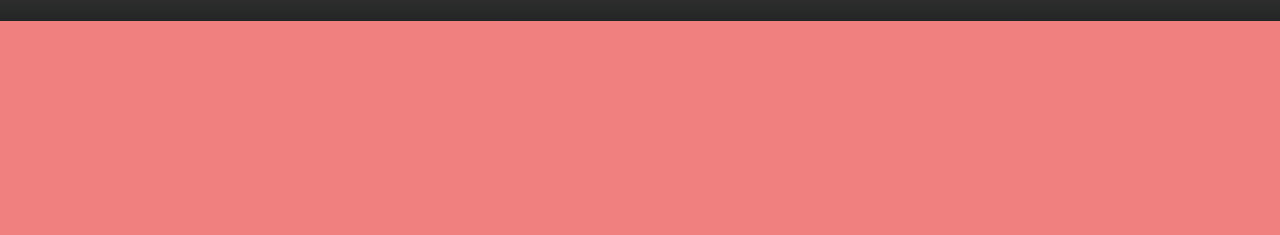
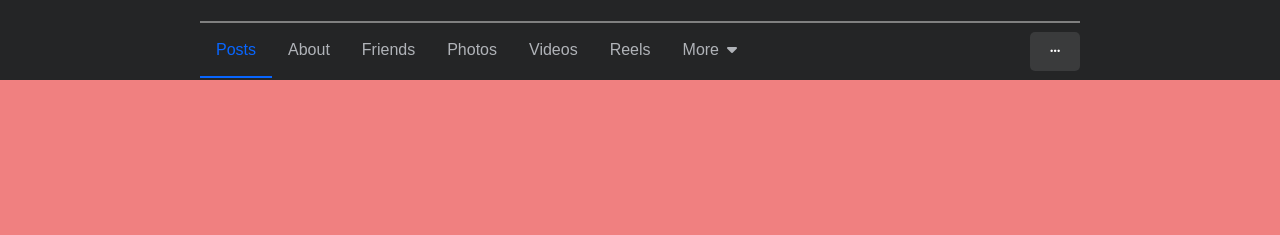
Before and after one commit to ScriptCrafterJS/facebook-profile-clone, a website: page index.html in a window 1280 px wide. Shown: the part 565-800 px from the top of the page. Drawn offline with Linux system fonts and the light colour scheme.

Commit message:
header section banner-edit section finished

```diff
--- a/index.html
+++ b/index.html
@@ -237,7 +237,22 @@
           </div>
         </div>
       </div>
-      <div class="banner__profile-links"></div>
+      <div class="banner__profile-links">
+        <div class="global-container">
+          <ul class="links">
+            <li class="profile-link"><a class="active" href="#">Posts</a></li>
+            <li class="profile-link"><a href="#">About</a></li>
+            <li class="profile-link"><a href="#">Friends</a></li>
+            <li class="profile-link"><a href="#">Photos</a></li>
+            <li class="profile-link"><a href="#">Videos</a></li>
+            <li class="profile-link"><a href="#">Reels</a></li>
+            <li class="profile-link">
+              <a href="#">More<i class="fa-solid fa-caret-down"></i></a>
+            </li>
+          </ul>
+          <i class="fa-solid fa-ellipsis"></i>
+        </div>
+      </div>
     </section>
   </body>
 </html>
--- a/scss/components/banner.scss
+++ b/scss/components/banner.scss
@@ -1,11 +1,10 @@
 @use "../util" as *;
 .banner {
-  background-image: linear-gradient(#fdf0ce, var(--clr-primary-gray));
   .banner__coverphoto {
+    background-image: linear-gradient(#fdf0ce, var(--clr-primary-gray));
     .image-container {
       max-width: 60rem;
       margin-inline: auto;
-      background-color: red;
       min-height: 23rem;
       overflow: hidden;
       position: relative;
@@ -37,12 +36,12 @@
     }
   }
   .banner__edit {
+    background-color: var(--clr-primary-gray);
     .global-container {
       display: flex;
       flex-direction: column;
       justify-content: space-between;
       align-items: center;
-      max-width: 100%;
       @include breakpoint(large) {
         flex-direction: row;
       }
@@ -117,9 +116,11 @@
       display: flex;
       align-items: center;
       color: white;
+      margin-top: 3.5rem;
       @include breakpoint-down(large) {
         position: relative;
         top: -5rem;
+        margin-top: 0;
       }
       div {
         display: flex;
@@ -147,4 +148,53 @@
       }
     }
   }
+  .banner__profile-links {
+    background-color: var(--clr-primary-gray);
+    @include breakpoint-down(large) {
+      position: relative;
+      top: -4rem;
+      padding-inline: 1rem;
+    }
+    .global-container {
+      display: flex;
+      justify-content: space-between;
+      border-top: solid 2px gray;
+      padding: 2px 0;
+      align-items: center;
+      > i {
+        background-color: var(--clr-comment-background);
+        border-radius: 5px;
+        cursor: pointer;
+        font-size: 0.7rem;
+        padding: 13.6px 20px;
+        color: white;
+      }
+    }
+    .links {
+      display: flex;
+      .profile-link {
+        a {
+          color: var(--clr-secondary-text);
+          text-decoration: none;
+          display: block;
+          padding: 1rem;
+          &:hover {
+            background-color: var(--clr-comment-background);
+          }
+        }
+        &::marker {
+          content: "";
+        }
+        .active {
+          color: var(--clr-secondary-blue);
+          border-bottom: solid 2px var(--clr-secondary-blue);
+        }
+        :last-child {
+          i {
+            margin-left: 0.5rem;
+          }
+        }
+      }
+    }
+  }
 }
--- a/scss/globals/layout.scss
+++ b/scss/globals/layout.scss
@@ -17,4 +17,5 @@
 .global-container {
   width: 55rem;
   margin-inline: auto;
+  max-width: 100%;
 }
```
Also changed, not shown: dist/style.css, myCSS/banner.css, myCSS/layout.css, 3 other files.
